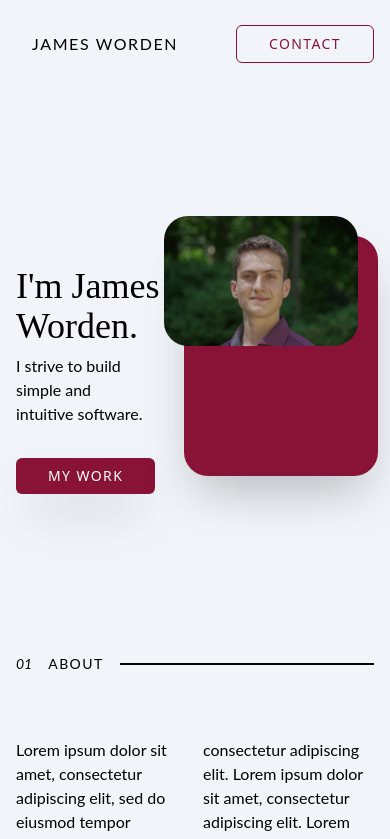
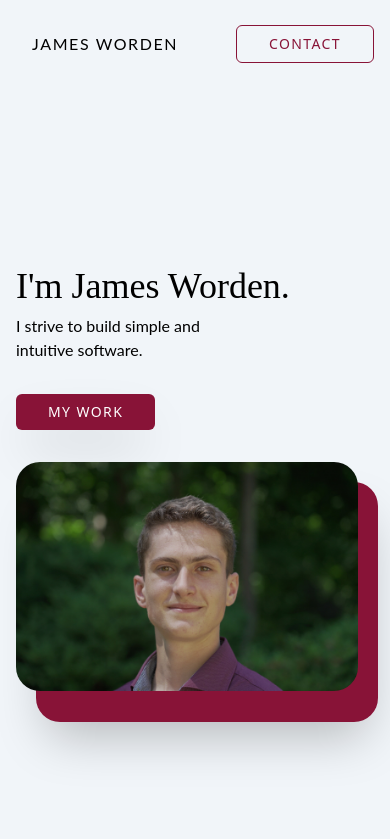
Before and after one commit to jamesworden/james-worden-portfolio, a Gatsby site: page / in a window 390 px wide. Shown: the top 839 px of the page. Built offline with nearby package versions, Linux system fonts and the light colour scheme; Gatsby itself is replaced by a stand-in of ours.

Commit message:
hero image placement

```diff
--- a/src/pages/index.tsx
+++ b/src/pages/index.tsx
@@ -64,8 +64,8 @@ const IndexPage: React.FC<PageProps> = () => {
 				</div>
 			</section>
 
-			<section className='flex justify-between mt-36 mb-40'>
-				<div className='pt-[50px] flex flex-col'>
+			<section className='flex justify-between mt-36 mb-40 flex-col md:flex-row flex'>
+				<div className='pt-[50px] flex flex-col mb-8'>
 					<div className='pb-8'>
 						<h1 className='text-4xl pb-2'>I'm James Worden.</h1>
 						<span>I strive to build simple and</span>
@@ -80,9 +80,11 @@ const IndexPage: React.FC<PageProps> = () => {
 					</div>
 				</div>
 
-				<div className='relative mr-4 w-[360px] h-[240px]'>
-					<img alt='Headshot' src={headshot} className='rounded-3xl absolute z-10' />
-					<div className='absolute top-[20px] left-[20px] w-full h-full bg-rose-900 rounded-3xl z-2 shadow-2xl' />
+				<div className='flex justify-end'>
+					<div className='relative mr-4 w-[360px] h-[240px]'>
+						<img alt='Headshot' src={headshot} className='rounded-3xl absolute z-10' />
+						<div className='absolute top-[20px] left-[20px] w-full h-full bg-rose-900 rounded-3xl z-2 shadow-2xl' />
+					</div>
 				</div>
 			</section>
 
--- a/tailwind.config.js
+++ b/tailwind.config.js
@@ -7,6 +7,22 @@ module.exports = {
 				'-1': '-1',
 			},
 		},
+		screens: {
+			sm: '640px',
+			// => @media (min-width: 640px) { ... }
+
+			md: '768px',
+			// => @media (min-width: 768px) { ... }
+
+			lg: '1024px',
+			// => @media (min-width: 1024px) { ... }
+
+			xl: '1280px',
+			// => @media (min-width: 1280px) { ... }
+
+			'2xl': '1536px',
+			// => @media (min-width: 1536px) { ... }
+		},
 	},
 	plugins: [],
 };
```
